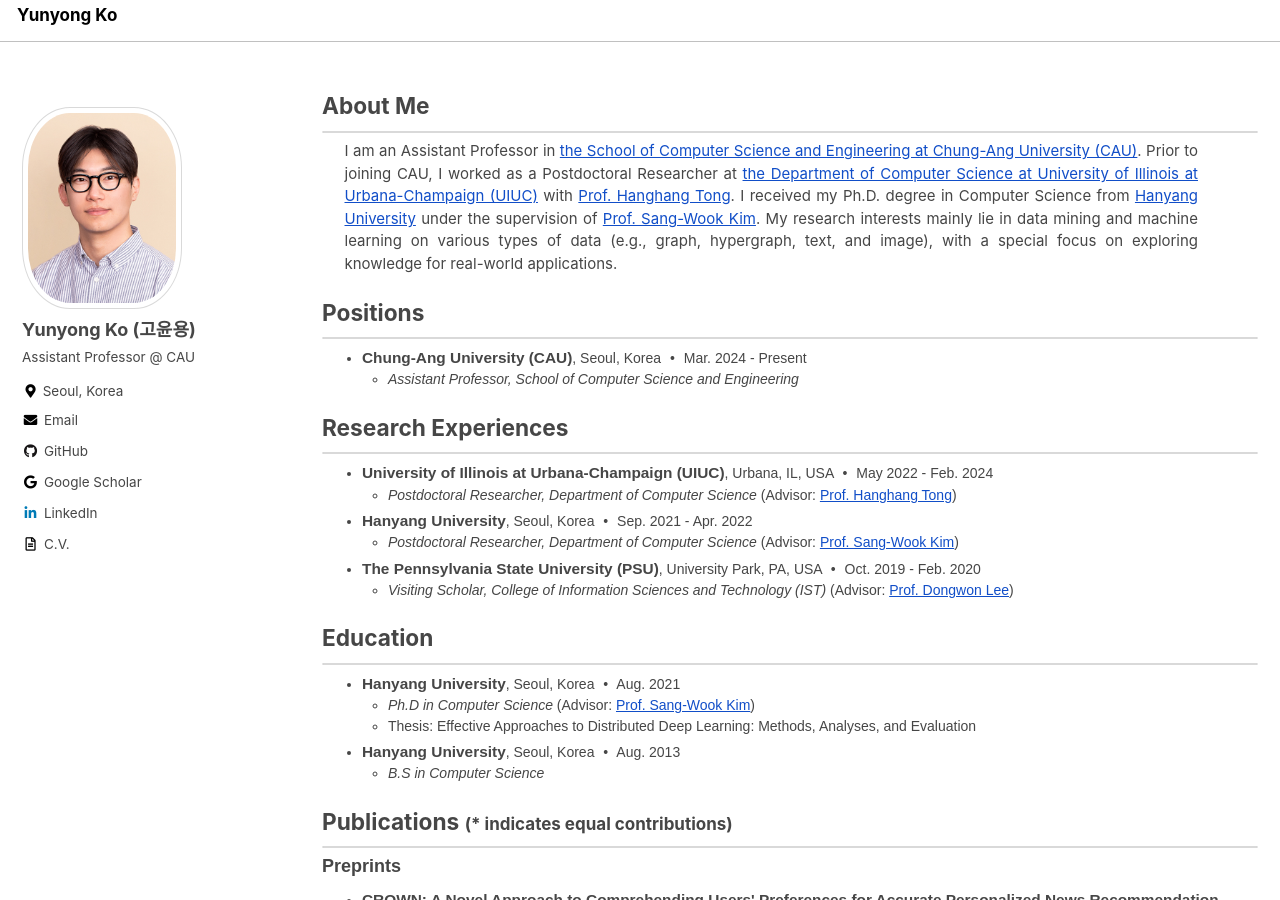
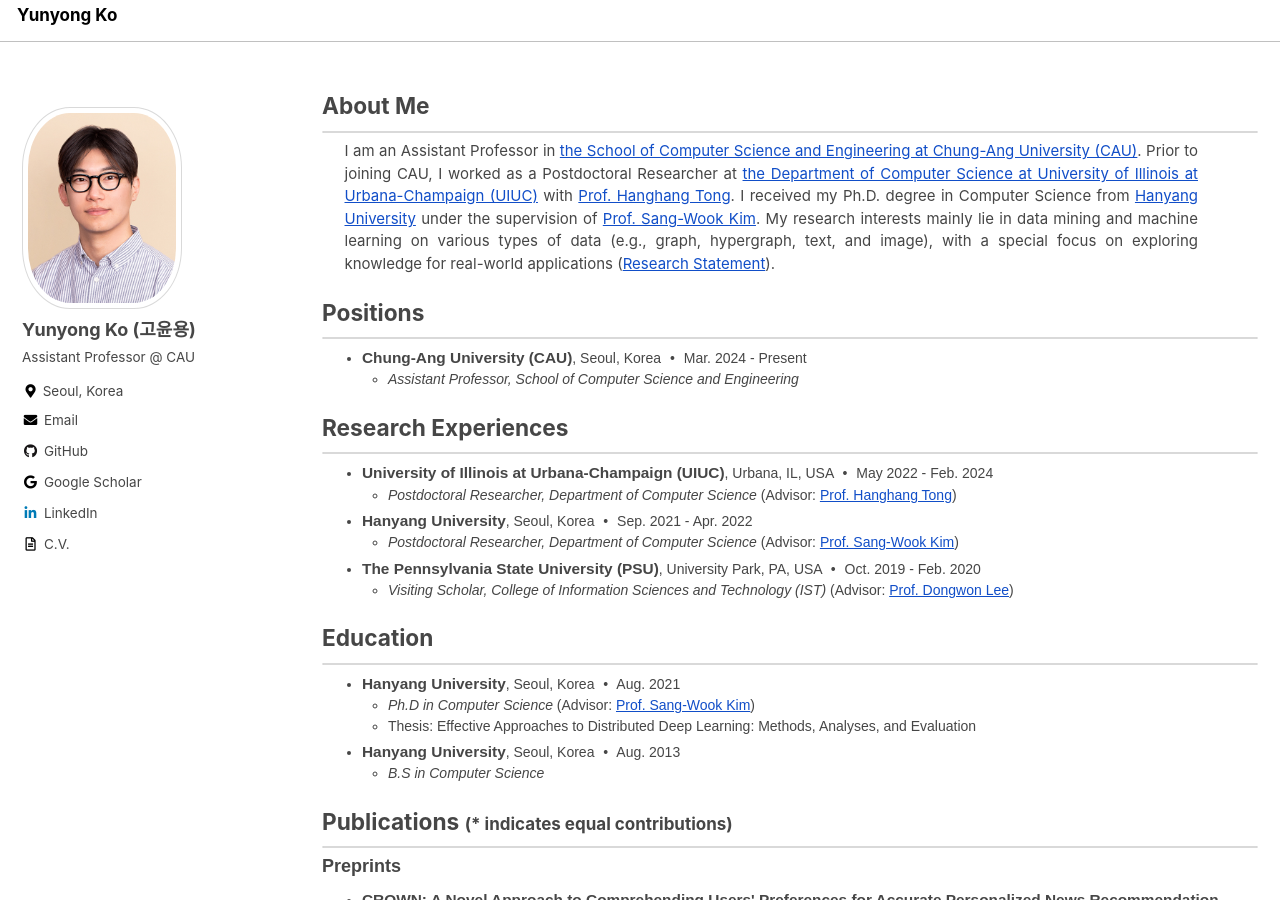
Before and after one commit to yy-ko/yy-ko.github.io, a Jekyll site: the page built from index.html, in a window 1280 px wide and 900 px high. Built offline with Jekyll 4.4.1, drawn with Linux system fonts in a browser that asks for light colours; cached includes are drawn as plain includes; the list of posts is cut into pages by our own code.

Commit message:
research statement

```diff
--- a/index.html
+++ b/index.html
@@ -9,7 +9,7 @@
 	<p> I am an Assistant Professor in <a href="https://cse.cau.ac.kr">the School of Computer Science and Engineering at Chung-Ang University (CAU)</a>.
 	Prior to joining CAU, I worked as a Postdoctoral Researcher at <a href="https://cs.illinois.edu">the Department of Computer Science at University of Illinois at Urbana-Champaign (UIUC)</a> with <a href="http://tonghanghang.org/">Prof. Hanghang Tong</a>.
 	I received my Ph.D. degree in Computer Science from <a href="https://www.hanyang.ac.kr">Hanyang University</a> under the supervision of <a href="https://bigdas.hanyang.ac.kr/sang-wook/">Prof. Sang-Wook Kim</a>.
-	My research interests mainly lie in data mining and machine learning on various types of data (e.g., graph, hypergraph, text, and image), with a special focus on exploring knowledge for real-world applications.
+	My research interests mainly lie in data mining and machine learning on various types of data (e.g., graph, hypergraph, text, and image), with a special focus on exploring knowledge for real-world applications (<a href="/assets/files/research.pdf">Research Statement</a>).
 	<!-- <br> <br> -->
 	<!-- At CAU, I lead the <a href="https://sites.google.com/view/cau-dike/home">Data Intelligence and Knowledge Exploration (DIKE)</a> research group.<br> -->
 	<!-- At CAU, I lead the <a href="#">Data Intelligence and Knowledge Exploration (DIKE)</a> research group. Please feel free to visit the website if you are interested in joining our group.<br> -->
```
Also changed, not shown: 1 other file.
